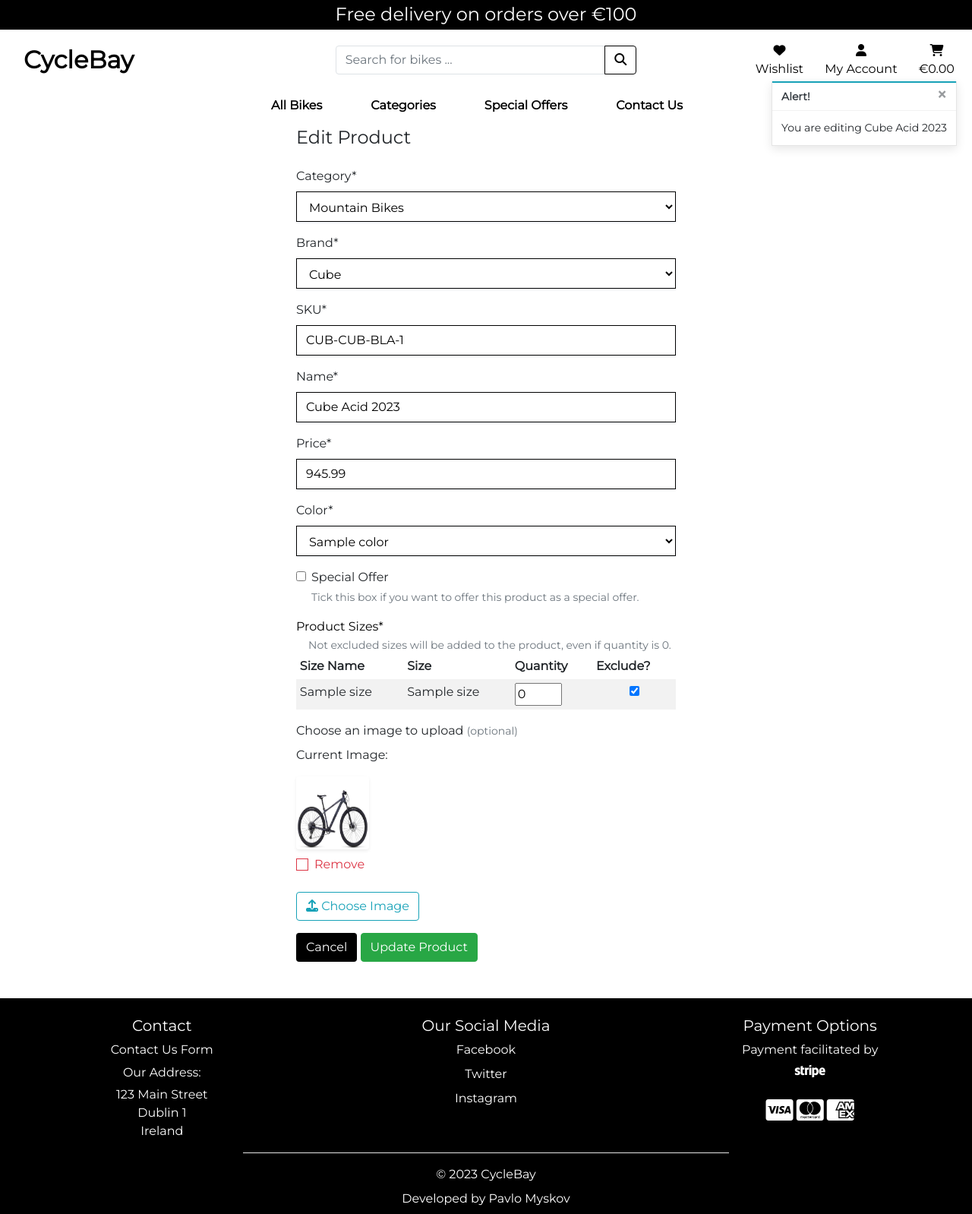
After one commit to FlashDrag/cyclebay, a Django app: page /products/edit/1 in a window 1280 px wide. The commit adds this page. Shown: the whole page at 76% size. Run offline with Django 3.2, Linux system fonts and the light colour scheme; a user stored in the database is signed in; data comes from the database, SQL or seed files in the repository; tables that the repository leaves empty hold one stand-in row (values such as "Sample post"); parts of the project's set-up code (start-up, migrations or seed data) failed here and were passed over; some libraries are stand-ins or nearby versions.

Commit message:
Add edit_product functionality: view, template and url

```diff
--- /dev/null
+++ b/inventorize/templates/inventorize/edit_product.html
@@ -0,0 +1,92 @@
+{% extends 'base.html' %}
+{% load static %}
+
+{% block title %}Product Management - Edit Product{% endblock %}
+
+{% block extra_css %}
+  <link rel="stylesheet" href="{% static 'inventorize/css/inventorize.css' %}">
+{% endblock %}
+
+{% block page_header %}
+<div class="container header-container">
+  <div class="row">
+    <div class="col"></div>
+  </div>
+</div>
+{% endblock %}
+
+{% block content %}
+<div class="container">
+  <div class="mx-auto" style="max-width: 500px;">
+    <h4 class="mb-4">Edit Product</h4>
+    <form method="POST" action="{% url 'edit_product' product.id %}" class="form mb-5" enctype="multipart/form-data">
+      {% csrf_token %}
+      {% for field in form %}
+      {% if field.name != 'image' %}
+      {{ field | as_crispy_field }}
+      {% endif %}
+      {% endfor %}
+
+      {{ formset.management_form }}
+      <div class="formset--table table-responsive">
+        <table class="table table-borderless table-striped table-sm caption-top">
+          <caption class="caption-top py-0">
+            <p class="my-0">Product Sizes*</p>
+            <p class="my-0 pl-3">
+              <small class="text-muted">
+              Not excluded sizes will be added to the product, even if quantity is 0.
+              </small>
+            </p>
+          </caption>
+          <thead>
+            <tr>
+              <th scope="col">Size Name</th>
+              <th scope="col">Size</th>
+              <th scope="col">Quantity</th>
+              <th scope="col">Exclude?</th>
+            </tr>
+          </thead>
+          <tbody class="formset">
+            {% for form in formset %}
+                <tr>
+                  <span>{{ form.size }}</span>
+                  <td>{{ form.size_friendly_name }}</td>
+                  <td>{{ form.size_name }}</td>
+                  <td>{{ form.count }}</t>
+                  <td class="text-center">{{ form.DELETE }}</td>
+                </tr>
+            {% endfor %}
+          </tbody>
+        </table>
+      </div>
+
+      <div id="div_id_image" class="form-group">
+        <p class="mb-2">Choose an image to upload <small class="text-muted">(optional)</small></p>
+        <div>{{ form.image }}</div>
+      </div>
+      <div>
+        <a class="btn btn-black" href="{% url 'products' %}">Cancel</a>
+        <button class="btn btn-success" type="submit">Update Product</button>
+      </div>
+    </form>
+  </div>
+</div>
+
+{% endblock %}
+
+{% block postloadjs %}
+{{ block.super }}
+<script type="text/javascript">
+  $('#new-image').change(function () {
+    let file = $('#new-image')[0].files[0];
+    $('#filename').text(`Image will be set to: ${file.name}`)
+  });
+</script>
+<script type="text/javascript">
+  // add min and max attributes to size input
+  const sizeInput = $('.formset--table input[type="number"]');
+  sizeInput.attr('min', 0);
+  sizeInput.attr('max', 999);
+
+</script>
+{% endblock %}
--- a/inventorize/urls.py
+++ b/inventorize/urls.py
@@ -4,4 +4,5 @@ from . import views
 
 urlpatterns = [
     path("add", views.add_product, name="add_product"),
+    path("edit/<int:product_id>", views.edit_product, name="edit_product"),
 ]
--- a/inventorize/views.py
+++ b/inventorize/views.py
@@ -38,9 +38,10 @@ def add_product(request):
         form = ProductForm()
         sizes = Size.objects.all()
         formset = ProductSizeFormSet(
-            queryset=ProductSize.objects.none(), prefix="sizes",
+            queryset=ProductSize.objects.none(),
+            prefix="sizes",
             # set the initial value for each form in the formset
-            initial=[{"size": size} for size in sizes]
+            initial=[{"size": size} for size in sizes],
         )
         # add additional attributes to each form in the formset,
         # that include the size name and size friendly name
@@ -55,3 +56,105 @@ def add_product(request):
     }
 
     return render(request, template, context)
+
+
+@login_required
+def edit_product(request, product_id):
+    """Edit a product in the store"""
+
+    # only store owners can manage products
+    if not request.user.is_superuser:
+        messages.error(request, "Sorry, only store owners can do that.")
+        return redirect(reverse("home"))
+
+    product = get_object_or_404(Product, pk=product_id)
+
+    if request.method == "POST":
+        form = ProductForm(request.POST, request.FILES, instance=product)
+        formset = ProductSizeFormSet(request.POST, prefix="sizes")
+        if form.is_valid() and formset.is_valid():
+            form.save()
+
+            # Manage product sizes
+            for sub_form in formset.forms:
+                # product size instance
+                instance = sub_form.instance
+                # product size cleaned data that includes:
+                # Size instance, count, and DELETE
+                cleaned_data = sub_form.cleaned_data
+                try:
+                    # Check if a ProductSize instance exists for the
+                    # current size and product
+                    product_size = ProductSize.objects.get(
+                        product=product, size=cleaned_data.get("size")
+                    )
+                    # If it exists, but the DELETE checkbox is checked,
+                    # delete the ProductSize record
+                    if cleaned_data.get("DELETE"):
+                        product_size.delete()
+                    else:
+                        # Otherwise, update the count
+                        product_size.count = sub_form.cleaned_data.get(
+                            "count", 0
+                        )
+                        product_size.save()
+                except ProductSize.DoesNotExist:
+                    # If it doesn't exist and the DELETE checkbox is not
+                    # checked, create a new ProductSize instance
+                    if not cleaned_data.get("DELETE"):
+                        instance.product = product
+                        instance.save()
+
+            messages.success(request, "Successfully updated product!")
+            return redirect(reverse("product_detail", args=[product.id]))
+        else:
+            messages.error(
+                request,
+                "Failed to update product. Please ensure the form is valid.",
+            )
+    else:
+        form = ProductForm(instance=product)
+        sizes = Size.objects.all()
+        initial_data = []
+        for size in sizes:
+            # Check if a ProductSize instance exists for
+            # the current size and product
+            product_size = ProductSize.objects.filter(
+                product=product, size=size
+            ).first()
+            if product_size:
+                # If it exists, use the existing count and
+                # set DELETE to False
+                initial_data.append(
+                    {
+                        "size": size,
+                        "count": product_size.count,
+                        "DELETE": False,
+                    }
+                )
+            else:
+                # If it doesn't exist, use default count 0 and
+                # set DELETE to True
+                initial_data.append(
+                    {"size": size, "count": 0, "DELETE": True}
+                )
+        formset = ProductSizeFormSet(
+            queryset=ProductSize.objects.filter(product=product),
+            initial=initial_data,
+            prefix="sizes",
+        )
+
+        for sub_form, size in zip(formset.forms, sizes):
+            sub_form.size_friendly_name = size.friendly_name
+            sub_form.size_name = size.name
+
+        messages.info(request, f"You are editing {product.name}")
+
+    template = "inventorize/edit_product.html"
+    context = {
+        "form": form,
+        "formset": formset,
+        "product": product,
+    }
+
+    return render(request, template, context)
--- a/products/templates/products/product_detail.html
+++ b/products/templates/products/product_detail.html
@@ -60,8 +60,7 @@
       <!-- Superusers control buttons -->
       {% if request.user.is_superuser %}
         <small class="ml-3">
-          <!-- TODO:  url 'edit_product' product.id -->
-          <a href="">Edit</a> |
+          <a href="{% url 'edit_product' product.id %}">Edit</a> |
           <!-- TODO:  url 'delete_product' product.id -->
           <a href="" class="text-danger">Delete</a>
         </small>
--- a/products/templates/products/products.html
+++ b/products/templates/products/products.html
@@ -107,8 +107,7 @@
             {% if request.user.is_superuser %}
               <!-- if superuser display superusers control buttons -->
               <small class="ml-3">
-                <!-- TODO: url 'edit_product' product.id -->
-                <a href="">Edit</a> |
+                <a href="{% url 'edit_product' product.id %}">Edit</a> |
                 <!-- TODO: url 'delete_product' product.id -->
                 <a href="" class="text-danger">Delete</a>
               </small>
```
